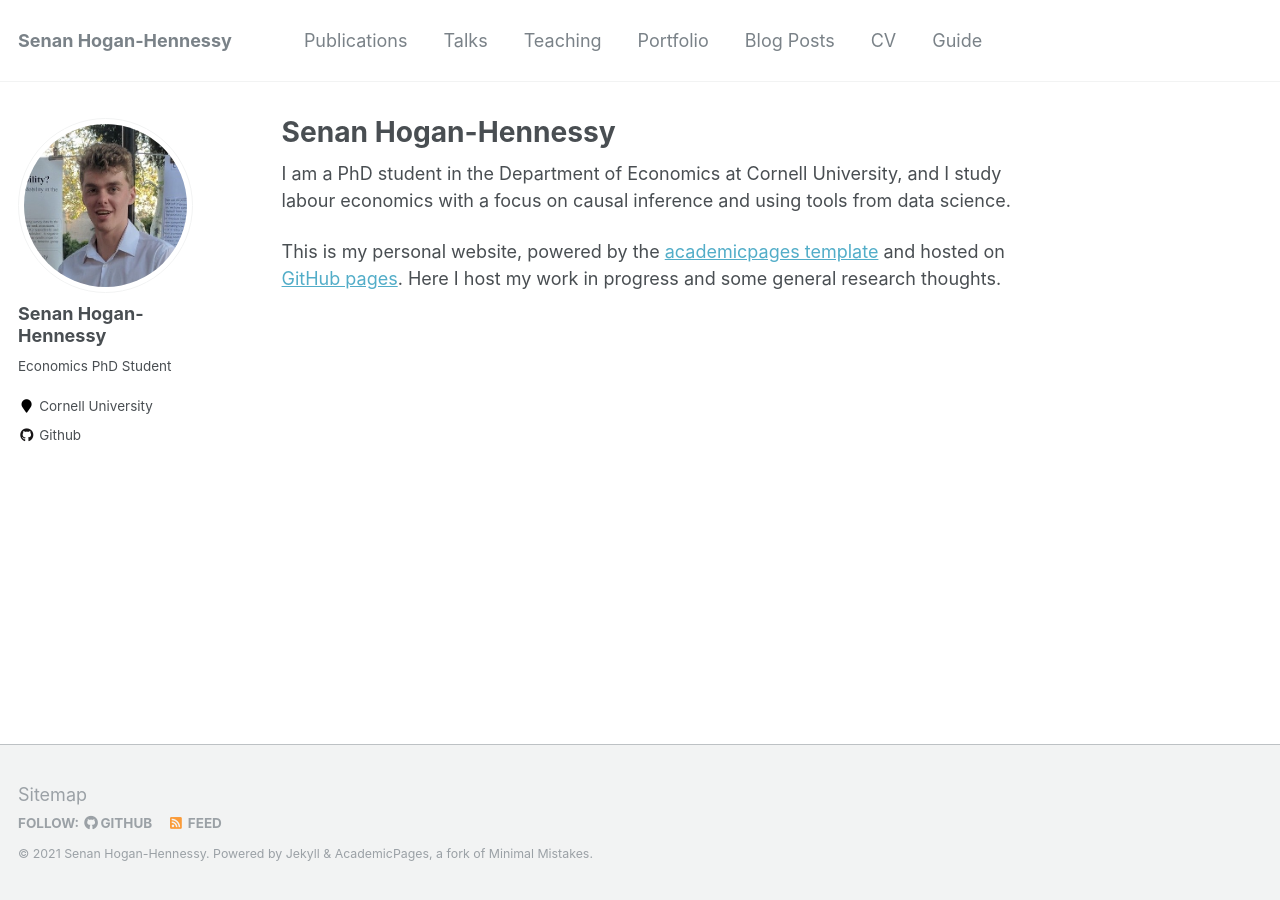
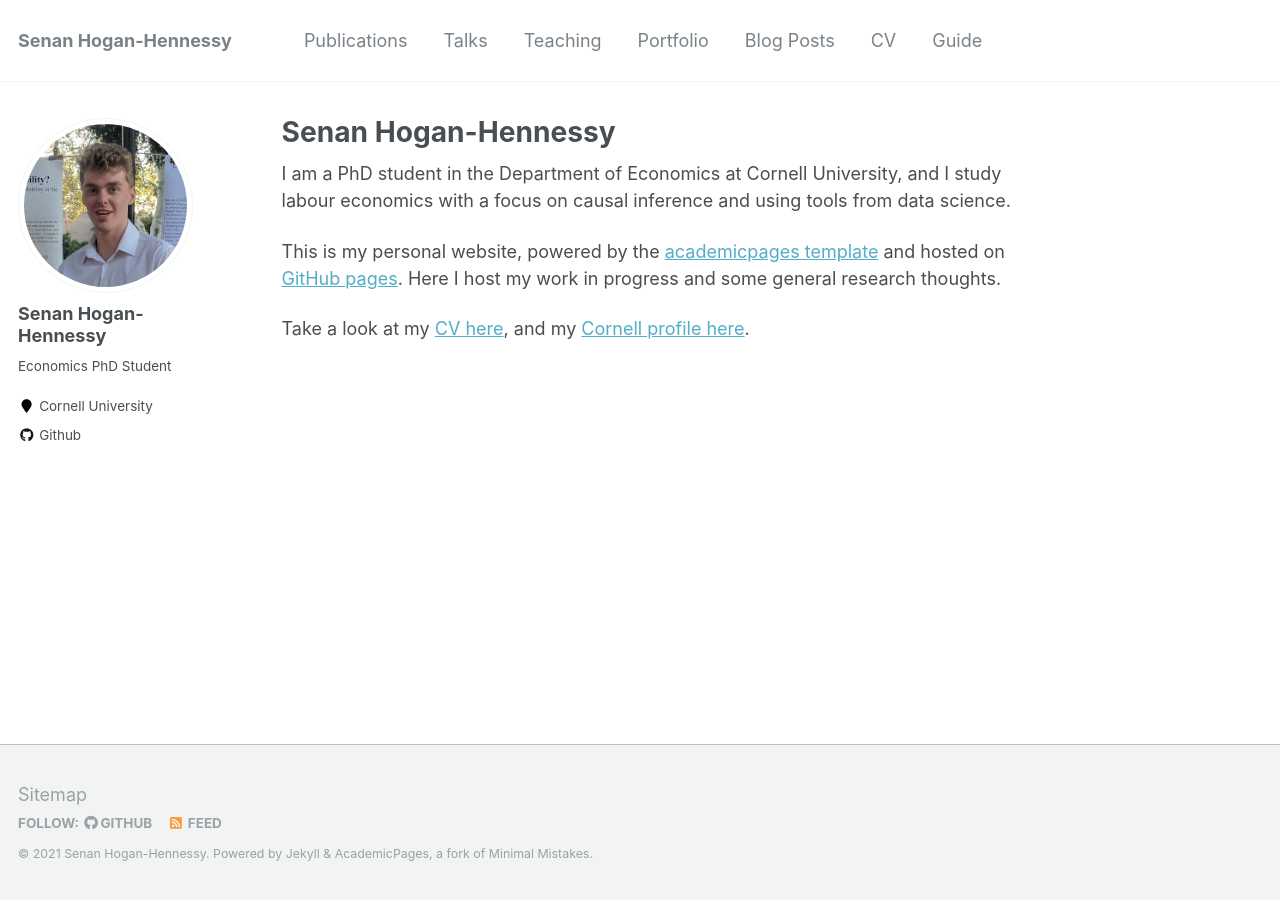
Before and after one commit to shoganhennessy/shoganhennessy.github.io, a Jekyll site: the page built from _pages/about.md, in a window 1280 px wide. Built offline with Jekyll 4.4.1, drawn with Linux system fonts in a browser that asks for light colours.

Commit message:
changing template

```diff
--- a/_pages/about.md
+++ b/_pages/about.md
@@ -12,3 +12,5 @@ I am a PhD student in the Department of Economics at Cornell University, and I s
 
 This is my personal website, powered by the [academicpages template](https://github.com/academicpages/academicpages.github.io) and hosted on [GitHub pages](https://pages.github.com).
 Here I host my work in progress and some general research thoughts.
+
+Take a look at my [CV here](https://shoganhennessy.github.io/cv/), and my [Cornell profile here](https://economics.cornell.edu/senan-hogan-hennessy).
```
